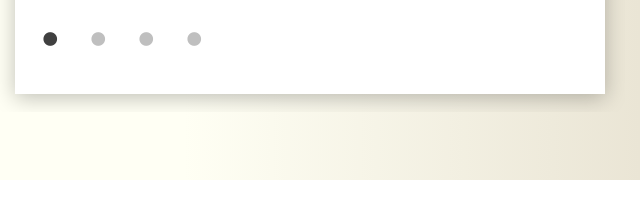
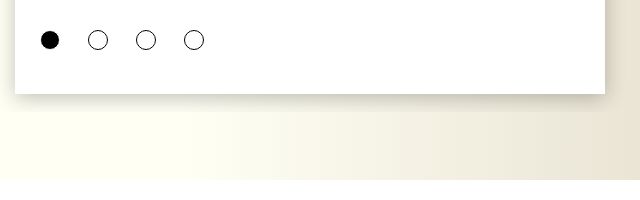
Before and after one commit to OlyaDa/palace, a website: page public/index.html in a window 1280 px wide. Shown: the part 1122-1322 px from the top of the page, 640-1280 px from the left. Drawn offline with nearby package versions, Linux system fonts and the light colour scheme.

Commit message:
add adaptive last slider

```diff
--- a/dev/css/main.scss
+++ b/dev/css/main.scss
@@ -761,48 +761,62 @@ body {
     padding: 0;
     cursor: pointer;
     margin: 0 23px 0 5px;
+    border: 1px #000 solid;
+    border-radius: 50%;
+  }
+
+  .slick-dots li.slick-active {
+    position: relative;
+    display: inline-block;
+    border: 1px white solid;
+    width: 20px;
+    height: 20px;
+    cursor: pointer;
+    background-color: #000;
+    border-radius: 50%;
   }
 
   .slick-dots li button:before {
-    font-size: 16px;
-    //color: transparent;
-    //border: 1px solid #000;
-    //border-radius: 50%;
-
-    ////font-family: 'slick';
-    ////font-size: 6px;
-    //line-height: 20px;
-    //position: absolute;
-    //top: 0;
-    //left: 0;
-    //width: 20px;
-    //height: 20px;
-    //content: '•';
-    //text-align: center;
-    //opacity: .25;
-    //color: black;
-    //-webkit-font-smoothing: antialiased;
-  }
-
-  //.slick-active .slick-dots li button:before {
-  //  color: black;
+    content: "";
+  }
+
+
+  //.slick-dots li {
+  //  position: relative;
+  //  display: inline-block;
+  //  border: 1px white solid;
+  //  width: 20px;
+  //  height: 20px;
+  //  padding: 0;
+  //  cursor: pointer;
+  //  border-radius: 50%;
+  //  margin: 0 15px;
   //}
-
+  //
+  //.slick-dots li.slick-active {
+  //  position: relative;
+  //  display: inline-block;
+  //  border: 1px white solid;
+  //  width: 20px;
+  //  height: 20px;
+  //  cursor: pointer;
+  //  background-color: #fff;
+  //  border-radius: 50%;
+  //}
+  //
+  //.slick-dots {
+  //  position: absolute;
+  //  bottom: -29%;
+  //  display: block;
+  //  width: 100%;
+  //  padding: 0;
+  //  margin: 0;
+  //  list-style: none;
+  //  text-align: center;
+  //}
+  //
   //.slick-dots li button:before {
-  //font-family: 'slick';
-  //font-size: 16px;
-  //line-height: 20px;
-  //position: absolute;
-  //top: 0;
-  //left: 0;
-  //width: 20px;
-  //height: 20px;
-  //content: '•';
-  //text-align: center;
-  //opacity: 1 !important;
-  //color: transparent !important;
-  //-webkit-font-smoothing: antialiased;
-  //-moz-osx-font-smoothing: grayscale;
+  //  content: "";
   //}
 
   @media (max-width: 1300px) {
@@ -2996,12 +3010,12 @@ body {
     font-size: 1px;
   }
 
-  .slick-prev {
-    right: 7% !important;
+  .slick-prev.slick-arrow {
+    left: 88% !important;
   }
 
   .slick-next {
-    right: 2% !important;
+    right: 0% !important;
   }
 
   .slick-prev, .slick-next {
@@ -3066,5 +3080,19 @@ body {
     content: "";
   }
 
+  @media (max-width: 991px) {
+    .reviews-body {
+      display: flex;
+      justify-content: space-between;
+      flex-direction: column;
+      align-items: center;
+    }
+    .slick-prev.slick-arrow {
+      left: -1% !important;
+    }
+  }
+
+
+
   ///slick-prev slick-next end
 }
--- a/public/js/main.js
+++ b/public/js/main.js
@@ -49,14 +49,23 @@ $('.reviews-slider').slick({
     infinite: true,
     responsive: [
         {
-            breakpoint: 991,
+            breakpoint: 992,
             settings: {
                 centerMode: false,
                 centerPadding: '0',
                 slidesToShow: 1
             }
         },
-    ],
+        {
+            breakpoint: 500,
+            settings: {
+                dots: false,
+                centerMode: false,
+                centerPadding: '0',
+                slidesToShow: 1
+            }
+        },
+    ]
 });
 
 
@@ -162,6 +171,16 @@ $('.gallery__partners').slick({
                 slidesToShow: 1
             }
         },
+
+        {
+            breakpoint: 420,
+            settings: {
+                arrows: false,
+                centerMode: true,
+                centerPadding: '40px',
+                slidesToShow: 1
+            }
+        }
     ]
 });
 
```
Also changed, not shown: dev/css/main.css, public/css/main.css, 1 other file.
